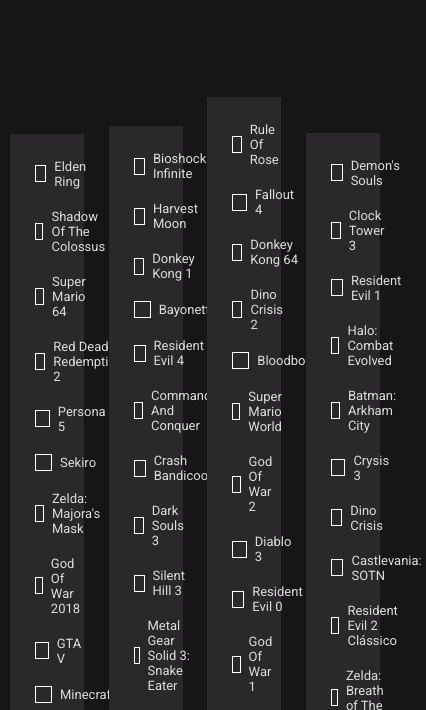
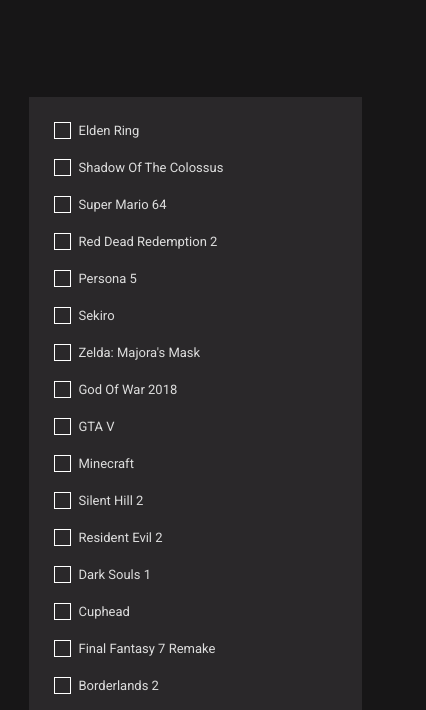
Before and after one commit to Rayrarpa/bingogames, a plain HTML site: page index.html in a window 390 px wide. Shown: the part 101-811 px from the top of the page, 426 px wide, since content can reach past the window. Drawn offline with Linux system fonts and the light colour scheme.

Commit message:
mobile version 1.0

```diff
--- a/scss/style.scss
+++ b/scss/style.scss
@@ -30,6 +30,13 @@ main {
 
         color: #dddddd;
 
+        @media screen and (max-width: 768px) {
+            justify-content: center;
+            flex-direction: column;
+            gap: 2rem;
+
+        }
+
         ul {
             display: flex;
             flex-direction: column;
@@ -40,6 +47,10 @@ main {
             padding: 25px;
 
             background-color: #2A282A;
+
+            @media screen and (max-width: 768px) {
+                width: 90%;
+            }
 
             li {
                 display: flex;
```
Also changed, not shown: css/style.css, 1 other file.
